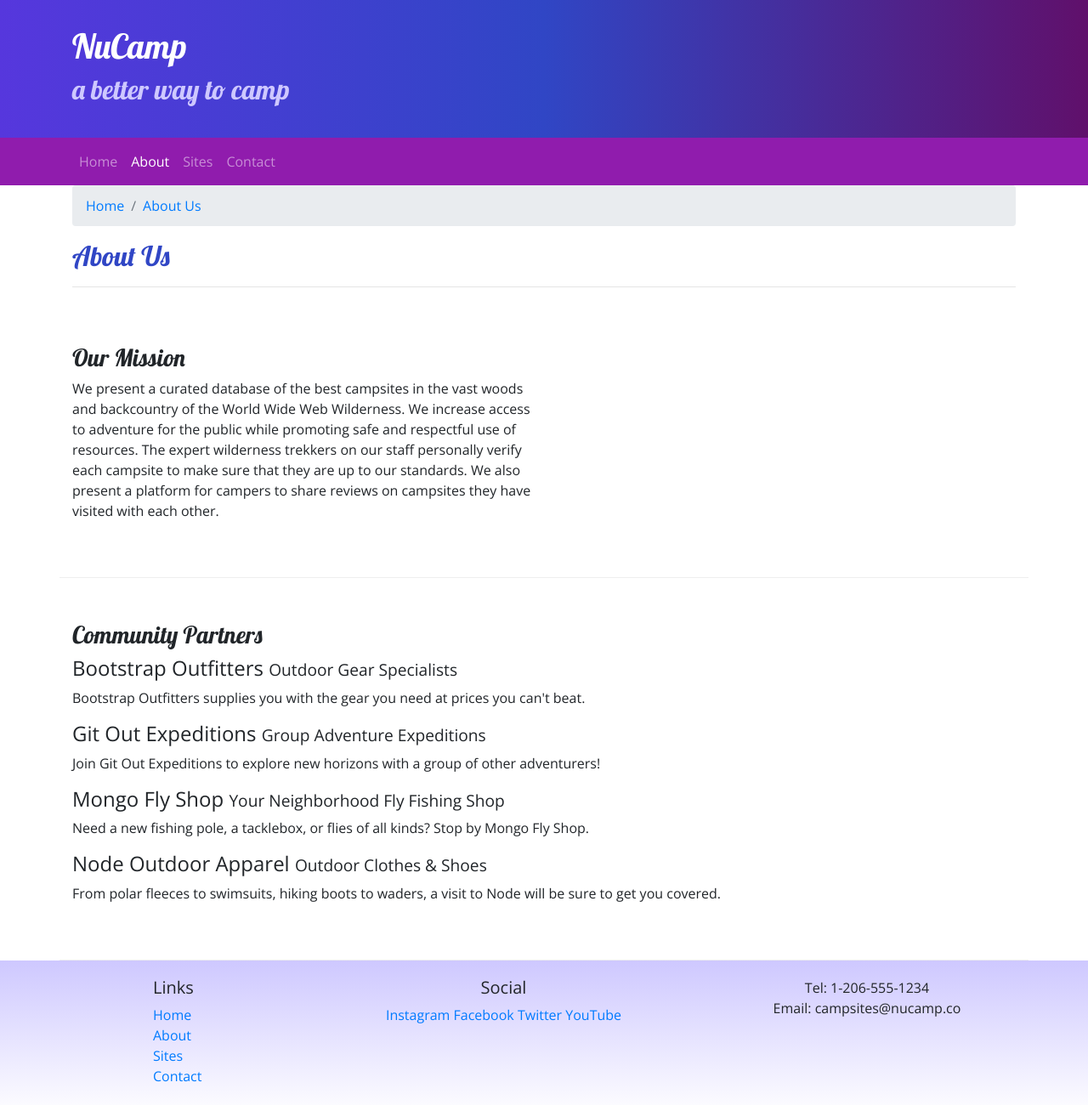
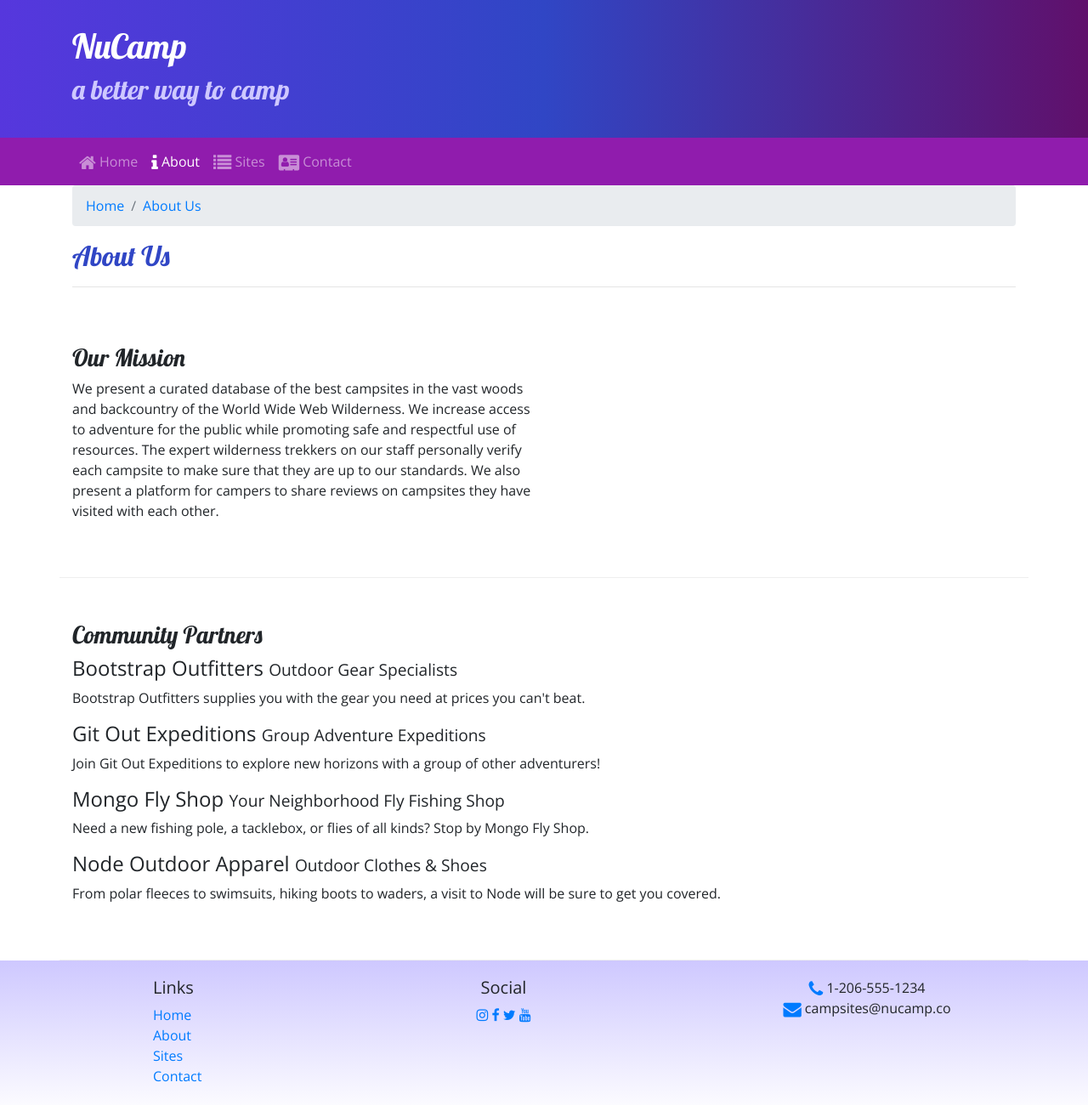
Before and after one commit to shannonel/NucampSite_EShannon, a website: page aboutus.html in a window 1280 px wide. Shown: the whole page at 85% size. Drawn offline with nearby package versions, Linux system fonts and the light colour scheme.

Commit message:
Icon Fonts

```diff
--- a/aboutus.html
+++ b/aboutus.html
@@ -10,6 +10,7 @@
     <link rel="stylesheet" href="node_modules/bootstrap/dist/css/bootstrap.min.css" />
 
     <!-- Additional CSS must be placed after Bootstrap CSS-->
+    <link rel="stylesheet" href="node_modules/font-awesome/css/font-awesome.min.css" />
     <link rel="stylesheet" href="https://fonts.googleapis.com/css?family=Lobster|Open+Sans" />
     <link rel="stylesheet" href="css/styles.css" />
 
@@ -36,10 +37,10 @@
             </button>
             <div class="collapse navbar-collapse" id="nucampNavbar">
             <ul class="navbar-nav">
-                <li class="nav-item"><a class="nav-link" href="index.html">Home</a></li>
-                <li class="nav-item active"><a class="nav-link" href="#">About</a></li>
-                <li class="nav-item"><a class="nav-link" href="#">Sites</a></li>
-                <li class="nav-item"><a class="nav-link" href="#">Contact</a></li>
+                <li class="nav-item"><a class="nav-link" href="index.html"><i class="fa fa-home fa-lg"></i> Home</a></li>
+                <li class="nav-item active"><a class="nav-link" href="#"><i class="fa fa-info fa-lg"></i> About</a></li>
+                <li class="nav-item"><a class="nav-link" href="#"><i class="fa fa-list fa-lg"></i> Sites</a></li>
+                <li class="nav-item"><a class="nav-link" href="#"><i class="fa fa-address-card fa-lg"></i> Contact</a></li>
             </ul>
             </div>
         </div>
@@ -93,14 +94,14 @@
                 </div>
                 <div class="col-6 col-sm-5 text-center">
                     <h5>Social</h5>
-                    <a href="http://instagram.com/">Instagram</a>
-                    <a href="http://facebook.com/">Facebook</a>
-                    <a href="http://twitter.com/">Twitter</a>
-                    <a href="http://youtube.com/">YouTube</a>
+                    <a href="http://instagram.com/"><i class="fa fa-instagram"></i></a>
+                    <a href="http://facebook.com/"><i class="fa fa-facebook"></i></a>
+                    <a href="http://twitter.com/"><i class="fa fa-twitter"></i></a>
+                    <a href="http://youtube.com/"><i class="fa fa-youtube"></i></a>
                 </div>
                 <div class="col-sm-4 text-center">
-                    Tel: 1-206-555-1234<br />
-                    Email: campsites@nucamp.co
+                    <i class="fa fa-phone fa-lg text-primary"></i> 1-206-555-1234<br />
+                    <i class="fa fa-envelope fa-lg text-primary"></i> campsites@nucamp.co
                 </div>
            </div>
         </div>
--- a/package.json
+++ b/package.json
@@ -4,8 +4,8 @@
   "description": "This is a website for the fictional campsites review site NuCamp.",
   "main": "index.html",
   "scripts": {
-    "lite":"lite-server",
-    "start":"npm run lite",
+    "lite": "lite-server",
+    "start": "npm run lite",
     "test": "echo \"Error: no test specified\" && exit 1"
   },
   "author": "Liz Shannon",
@@ -15,6 +15,7 @@
   },
   "dependencies": {
     "bootstrap": "^4.5.2",
+    "font-awesome": "^4.7.0",
     "jquery": "^3.5.1",
     "popper.js": "^1.16.1"
   }
```
Also changed, not shown: index.html (+11 -10 lines), 1 other file.
